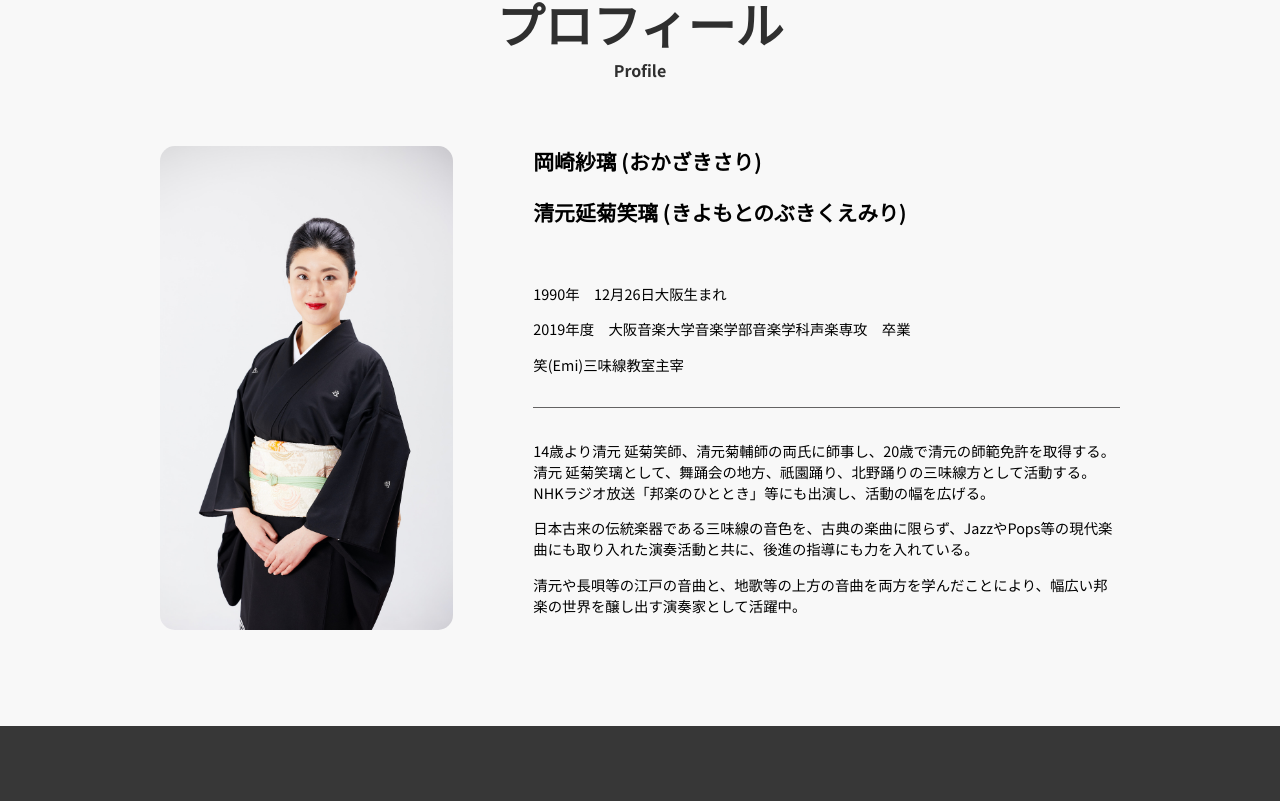
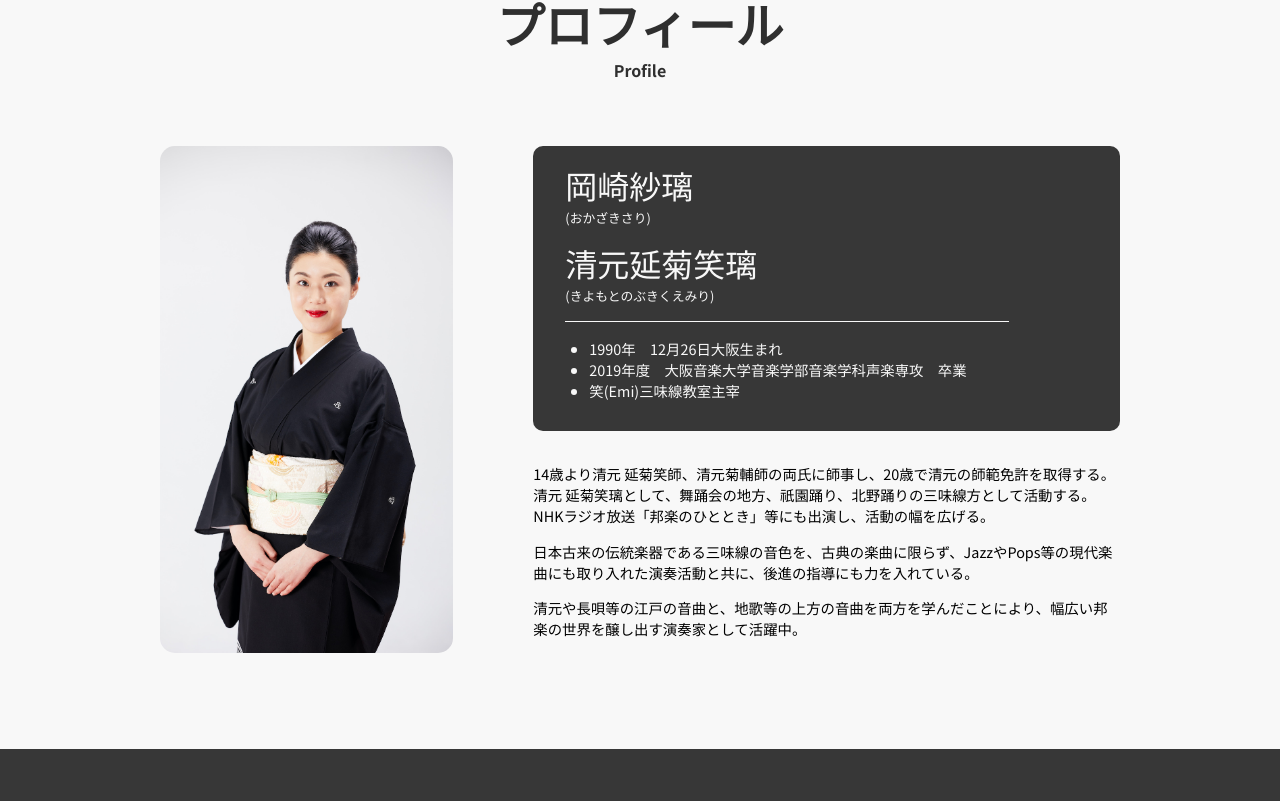
Before and after one commit to dpars34/sari-okazaki-site, a React (Create React App) app: page / in a window 1280 px wide. Shown: the part 876-1677 px from the top of the page. Built offline with nearby package versions, Linux system fonts and the light colour scheme.

Commit message:
Profile update

```diff
--- a/src/Components/Performance/Performance.styles.ts
+++ b/src/Components/Performance/Performance.styles.ts
@@ -24,7 +24,8 @@ export const FlexContainer = styled.div`
 
 export const Image = styled.img`
     flex: 1;
-    width: 200px;
+    height: 300px;
+    width: 300px;
     border-radius: 10px;
     object-fit: cover;
     box-shadow: rgba(0, 0, 0, 0.35) 0px 5px 15px;
--- a/src/Components/Profile/Profile.styles.ts
+++ b/src/Components/Profile/Profile.styles.ts
@@ -35,19 +35,41 @@ export const TextBox = styled.div`
 
 `
 
+export const InfoTextBox = styled.div`
+    background-color: #373737;
+    color: #F8F8F8;
+    padding: 1rem;
+    border-radius: 10px;
+    margin-bottom: 2rem;
+`
+
+
 export const BiggerText = styled.p<{topMargin: boolean}>`
-    font-size: 1.3rem;
-    font-weight: 600;
-    margin-top: ${props => props.topMargin ? "auto" : "0"}
+    font-size: 2rem;
+    font-weight: 500;
+    margin-top: ${props => props.topMargin ? "auto" : "0"};
+    margin-bottom: 0;
+    margin-left: 1rem;
 `
 
 export const Text = styled.p`
 
 `
 
+export const ListItem = styled.li`
+
+`
+
+export const SubText = styled.p`
+    margin-top: 0;
+    font-size: 0.8rem;
+    margin-left: 1rem;
+`
+
 export const HorizontalRule = styled.hr`
-    border: none;
-    margin: 2rem 0;
+    border: 0;
     height: 1px;
-    background-color: #646363;
+    background-color: #F8F8F8;
+    width: 80%;
+    margin: 1rem;
 `
--- a/src/Components/Profile/Profile.tsx
+++ b/src/Components/Profile/Profile.tsx
@@ -3,7 +3,7 @@ import React from 'react'
 import profile from './profile.jpg'
 
 //Styles
-import { ProfileArea, FlexContainer, ProfilePicture, TextArea, TextBox, Text, BiggerText, HorizontalRule } from './Profile.styles'
+import { ProfileArea, FlexContainer, ProfilePicture, TextArea, TextBox, Text, BiggerText, InfoTextBox, ListItem, SubText, HorizontalRule } from './Profile.styles'
 import { Title, SubTitle } from '../../App.styles'
 
 const Profile = () => {
@@ -14,15 +14,18 @@ const Profile = () => {
             <FlexContainer>
                 <ProfilePicture src={profile}></ProfilePicture>
                 <TextArea>
-                    <TextBox>
-                        <BiggerText topMargin={false}>岡崎紗璃 (おかざきさり)</BiggerText>
-                        <BiggerText topMargin={true}>清元延菊笑璃 (きよもとのぶきくえみり)</BiggerText>
-                        <br />
-                        <Text>1990年　12月26日大阪生まれ</Text>
-                        <Text>2019年度　大阪音楽大学音楽学部音楽学科声楽専攻　卒業　</Text>
-                        <Text>笑(Emi)三味線教室主宰</Text>
-                        <HorizontalRule/>
-                    </TextBox>
+                    <InfoTextBox>
+                        <BiggerText topMargin={false}>岡崎紗璃</BiggerText>
+                        <SubText>(おかざきさり)</SubText>
+                        <BiggerText topMargin={true}>清元延菊笑璃</BiggerText>
+                        <SubText>(きよもとのぶきくえみり)</SubText>
+                        <HorizontalRule></HorizontalRule>
+                        <ul>
+                            <ListItem>1990年　12月26日大阪生まれ</ListItem>
+                            <ListItem>2019年度　大阪音楽大学音楽学部音楽学科声楽専攻　卒業</ListItem>
+                            <ListItem>笑(Emi)三味線教室主宰</ListItem>
+                        </ul>
+                    </InfoTextBox>
                     <TextBox>
                     <Text>14歳より清元 延菊笑師、清元菊輔師の両氏に師事し、20歳で清元の師範免許を取得する。清元 延菊笑璃として、舞踊会の地方、祇園踊り、北野踊りの三味線方として活動する。NHKラジオ放送「邦楽のひととき」等にも出演し、活動の幅を広げる。</Text>
                         <Text>日本古来の伝統楽器である三味線の音色を、古典の楽曲に限らず、JazzやPops等の現代楽曲にも取り入れた演奏活動と共に、後進の指導にも力を入れている。</Text>
--- a/src/Components/Videos/Videos.tsx
+++ b/src/Components/Videos/Videos.tsx
@@ -10,7 +10,7 @@ const Videos = () => {
             <Title color="#F8F8F8">関連動画</Title>
             <SubTitle color="#F8F8F8">Video</SubTitle>
             <FlexContainer>
-                <Video width="560" height="315" src="https://www.youtube.com/embed/9yszjIoIAyU" title="YouTube video player" frameBorder="0" allow="accelerometer; autoplay; clipboard-write; encrypted-media; gyroscope; picture-in-picture" allowFullScreen></Video>
+                {/*<Video width="560" height="315" src="https://www.youtube.com/embed/9yszjIoIAyU" title="YouTube video player" frameBorder="0" allow="accelerometer; autoplay; clipboard-write; encrypted-media; gyroscope; picture-in-picture" allowFullScreen></Video>*/}
                 <Video width="560" height="315" src="https://www.youtube.com/embed/iWhA8UcEQ7Q" title="YouTube video player" frameBorder="0" allow="accelerometer; autoplay; clipboard-write; encrypted-media; gyroscope; picture-in-picture" allowFullScreen></Video>
                 <Video width="560" height="315" src="https://www.youtube.com/embed/OxLiPuR_wDQ" title="YouTube video player" frameBorder="0" allow="accelerometer; autoplay; clipboard-write; encrypted-media; gyroscope; picture-in-picture" allowFullScreen></Video>
             </FlexContainer>
```
